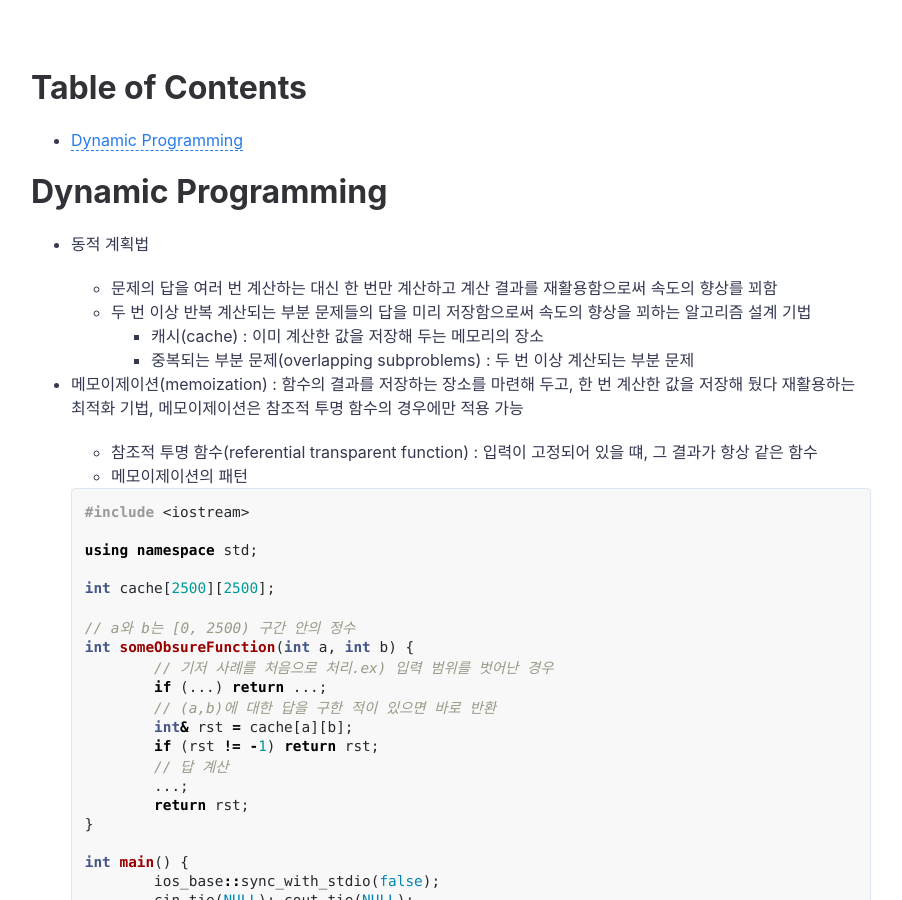
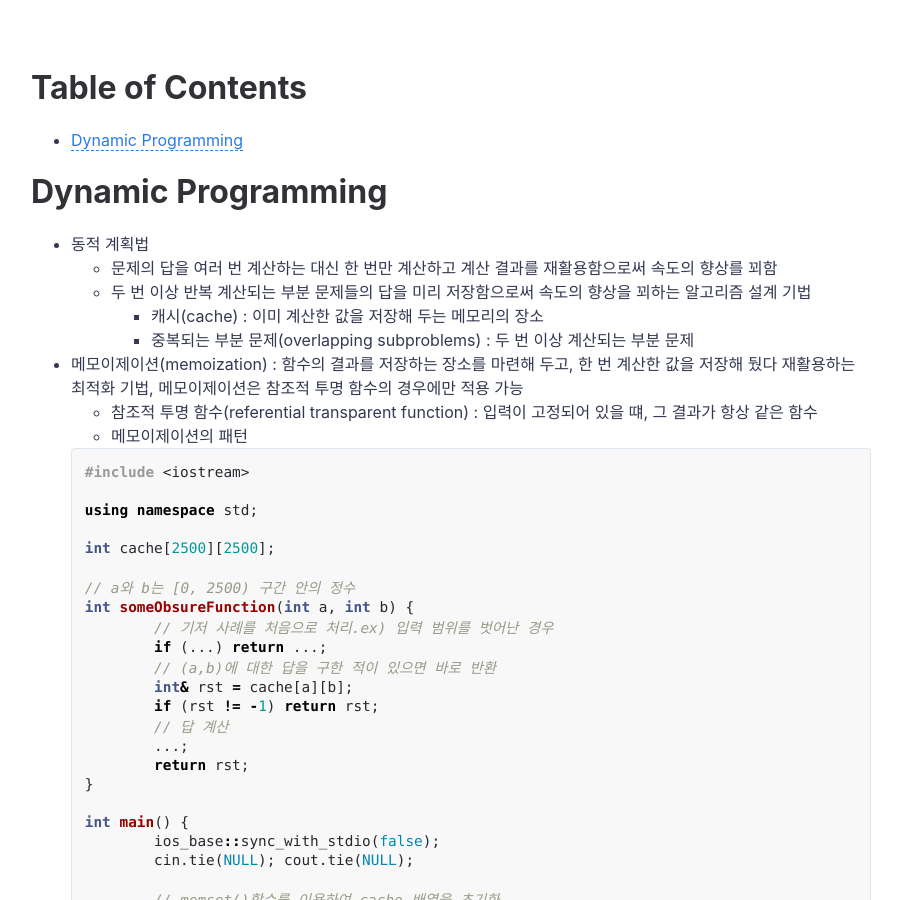
Before and after one commit to jihunparkme/jihunparkme.github.io, a Jekyll site: the page built from _posts/2020-01-06-Algorithm_2.md, in a window 1280 px wide and 900 px high, scrolled down 592 px. Shown: the whole window, without its empty margins (189-1091 px from the left). Built offline with Jekyll 4.4.1, drawn with Linux system fonts in a browser that asks for light colours; comment, search, counter and statistics services are not loaded.

Commit message:
Edit: edit file

````diff
--- a/_posts/2020-01-06-Algorithm_2.md
+++ b/_posts/2020-01-06-Algorithm_2.md
@@ -18,14 +18,11 @@ featured-img: algorithms
 # Dynamic Programming
 
 - 동적 계획법
-
   - 문제의 답을 여러 번 계산하는 대신 한 번만 계산하고 계산 결과를 재활용함으로써 속도의 향상를 꾀함
   - 두 번 이상 반복 계산되는 부분 문제들의 답을 미리 저장함으로써 속도의 향상을 꾀하는 알고리즘 설계 기법
     - 캐시(cache) : 이미 계산한 값을 저장해 두는 메모리의 장소
     - 중복되는 부분 문제(overlapping subproblems) : 두 번 이상 계산되는 부분 문제
-
 - 메모이제이션(memoization) : 함수의 결과를 저장하는 장소를 마련해 두고, 한 번 계산한 값을 저장해 뒀다 재활용하는 최적화 기법, 메모이제이션은 참조적 투명 함수의 경우에만 적용 가능
-
   - 참조적 투명 함수(referential transparent function) : 입력이 고정되어 있을 떄, 그 결과가 항상 같은 함수
   - 메모이제이션의 패턴
 
@@ -57,10 +54,9 @@ featured-img: algorithms
   }
   ```
 
-#### [예제1](#https://algospot.com/judge/problem/read/JUMPGAME)
+#### [예제1](https://algospot.com/judge/problem/read/JUMPGAME)
 
 - first. 주어진 문제를 (재귀적으로 해결하는) 완전 탐색을 이용하여 해결
-
   ```c++
   const int MAX = 100;
   int n, board[MAX][MAX];
@@ -75,9 +71,7 @@ featured-img: algorithms
   	return jump(y + jumpSize, x) || jump(y, x + jumpSize);
   }
   ```
-
 - second. 중복된 부분 문제를 한 번만 계산하도록 메모이제이션 적용
-
   - 완전 탐색 과정에서 중복으로 연산이 되는 부분들이 있는데,
     이미 해결된 부분 문제들의 결과를 cache에 저장해주면서(메모이제이션 적용) 중복된 연산을 줄여줄 수 있음
 
````
